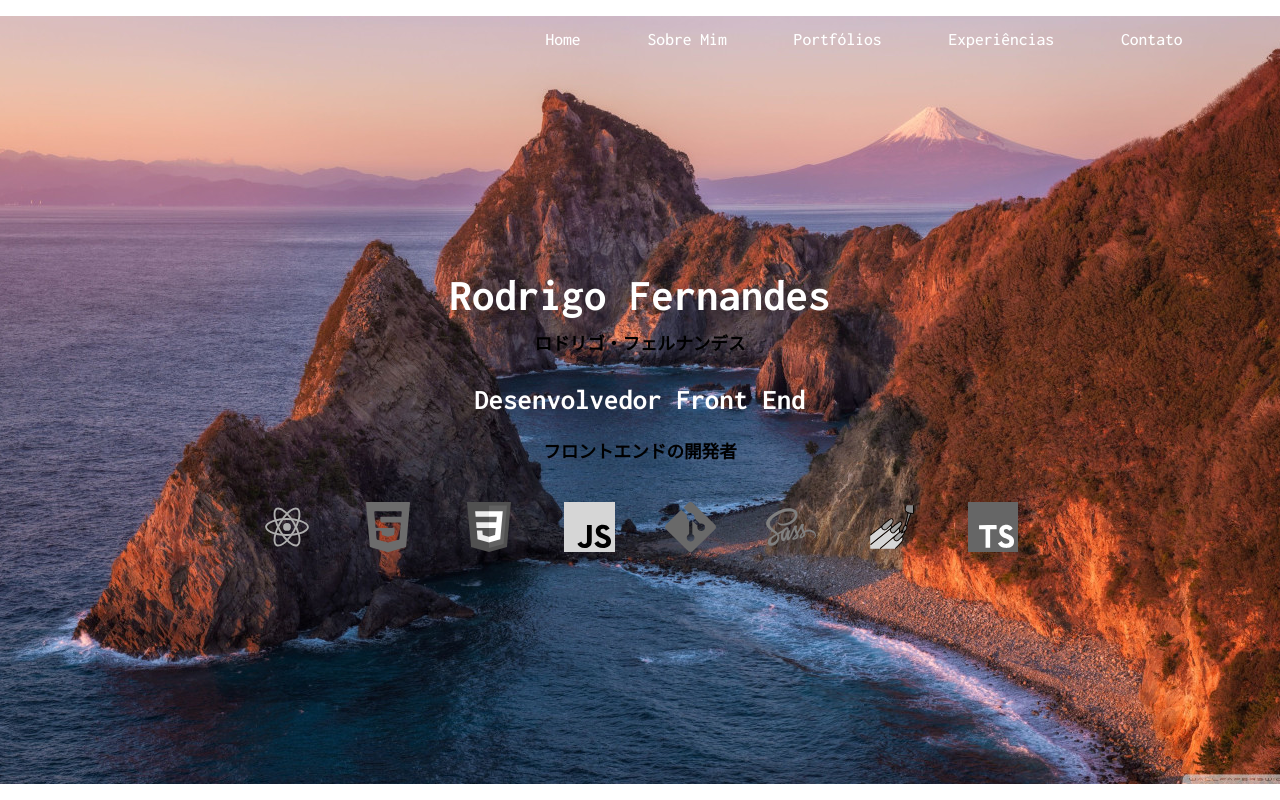
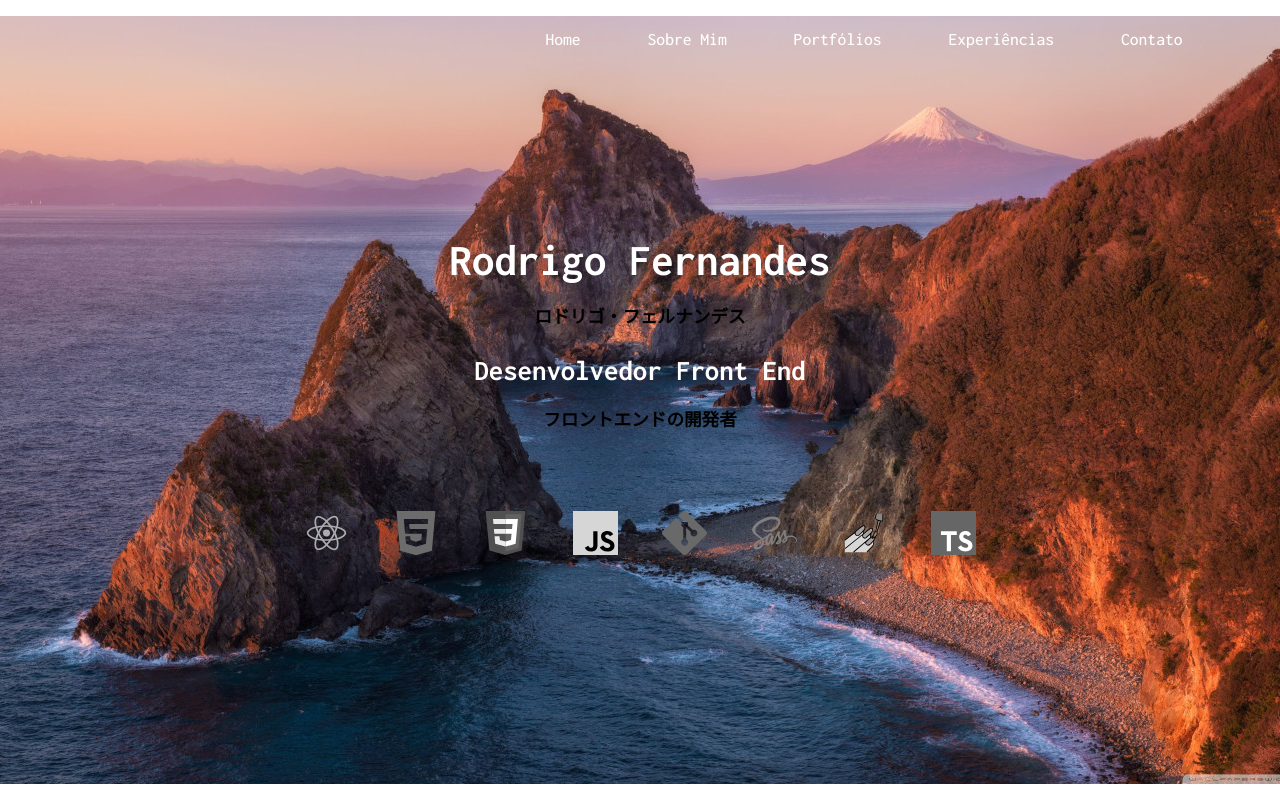
Before and after one commit to RodrigoMelloFernandes/Portfolio, a React (Create React App) app in the folder portfolio/: page / in a window 1280 px wide. Shown: the top 800 px of the page. Built offline with nearby package versions, Linux system fonts and the light colour scheme.

Commit message:
Refactor Header positions

```diff
--- a/portfolio/src/pages/Header/Header.module.scss
+++ b/portfolio/src/pages/Header/Header.module.scss
@@ -10,7 +10,7 @@
     @include alignItems-justifyContent(center, space-between);
     @include width-height(100%, 0);
     background-color: $Black;
-    padding: $pl5;
+    padding: 6% 5%;
     //--------------------Desktop----------------------------->
     @include for-desktop-only {
       @include display-flexDirection(flex, row);
@@ -44,6 +44,7 @@
     @include for-desktop-only{
       @include display-flexDirection(flex, column-reverse);
       @include alignItems-justifyContent(center, center);
+      padding: 10%;
     }
   }
 
@@ -55,7 +56,7 @@
       @include display-flexDirection(flex, row);
       @include alignItems-justifyContent(center, center);
       @include width-height(70%, 0);
-
+      padding-top: 5%;
     }
 
   }
@@ -81,8 +82,7 @@
       @include for-desktop-only {
         @include fontSize-fontWeight(2.8rem, 0);
         text-align: center;
-        padding-top: 2.5%;
-        padding-bottom: 1.5%;
+
       }
 
       &:nth-child(2){
@@ -109,7 +109,7 @@
       opacity: 0.9;
       line-height: 2.2rem;
       text-align: end;
-      padding-bottom: 5%;
+      padding-bottom: 2.5%;
       //--------------------Desktop----------------------------->
       @include for-desktop-only {
         @include fontSize-fontWeight(1.8rem, 600);
@@ -127,7 +127,7 @@
         @include for-desktop-only {
           @include fontSize-fontWeight(1.1rem, 0);
           text-align: center;
-          padding-bottom: 2.5%;
+          padding-bottom: 1.5%;
           align-self: center;
         }
       }
```
